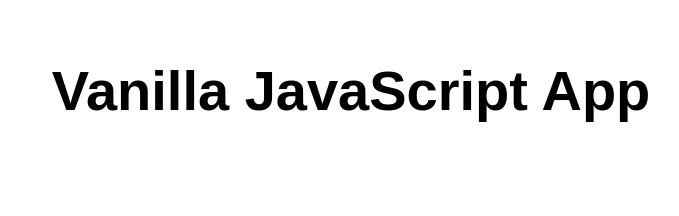
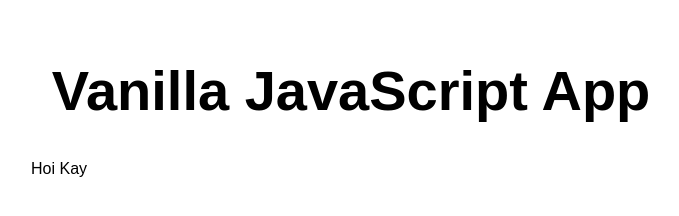
Before and after one commit to xXTime-OnXx/my-first-static-web-app, a website: page src/index.html in a window 1280 px wide. Shown: the whole page, without its empty margins (289-968 px from the left). Drawn offline with Linux system fonts and the light colour scheme.

Commit message:
Update index.html

```diff
--- a/src/index.html
+++ b/src/index.html
@@ -11,6 +11,7 @@
 <body>
   <main>
     <h1>Vanilla JavaScript App</h1>
+    <p>Hoi Kay</p>
   </main>
 </body>
 
```
